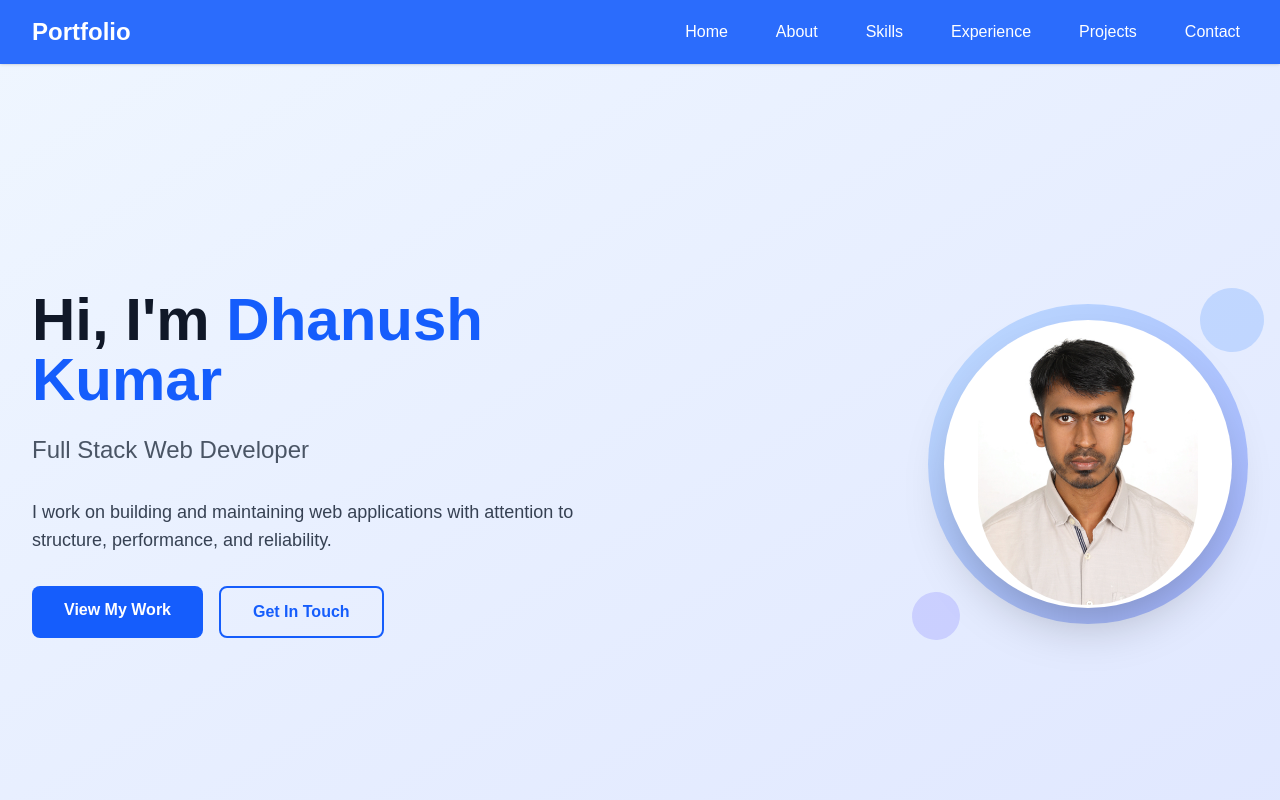
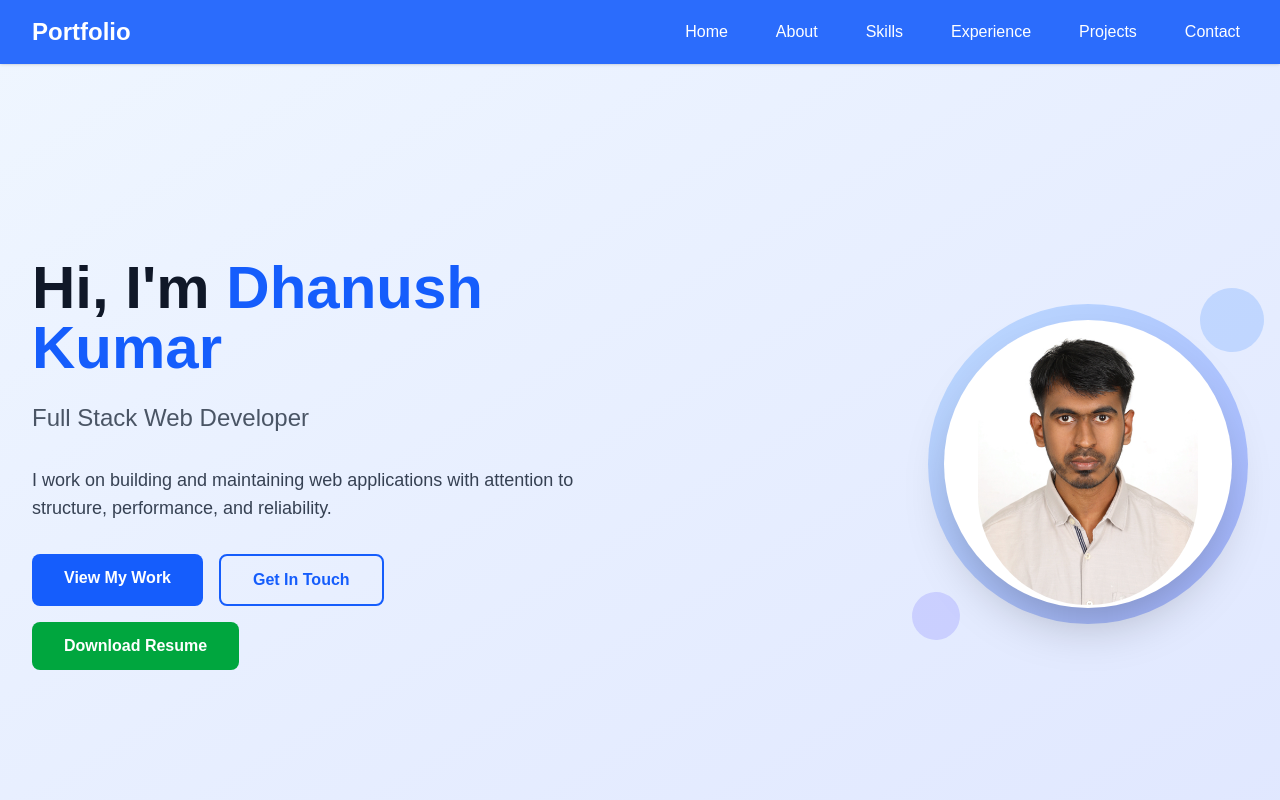
Before and after one commit to Dhanush653/portfolio, a Next.js app: page / in a window 1280 px wide. Shown: the top 800 px of the page. Built offline with nearby package versions, Linux system fonts and the light colour scheme.

Commit message:
Added resume

```diff
--- a/components/sections/home.tsx
+++ b/components/sections/home.tsx
@@ -58,6 +58,20 @@ export default function Home() {
                 Get In Touch
               </a>
             </motion.div>
+            <motion.div
+              initial={{ opacity: 0, y: 20 }}
+              animate={{ opacity: 1, y: 0 }}
+              transition={{ duration: 0.8, delay: 1.0 }}
+              className="flex justify-center lg:justify-start mt-4"
+            >
+              <a
+                href="/documents/dhanush_resume.pdf"
+                download
+                className="bg-green-600 text-white px-8 py-3 rounded-lg font-semibold hover:bg-green-700 transition-colors duration-300"
+              >
+                Download Resume
+              </a>
+            </motion.div>
           </motion.div>
 
           <motion.div
@@ -70,7 +84,7 @@ export default function Home() {
               <div className="w-80 h-80 bg-gradient-to-br from-blue-200 to-indigo-300 rounded-full flex items-center justify-center">
                 <div className="w-72 h-72 bg-white rounded-full flex items-center justify-center shadow-2xl">
                   <Image
-                    src="/images/profile.jpg"
+                    src="/images/Profile.jpg"
                     alt="Profile"
                     width={220}
                     height={220}
```
